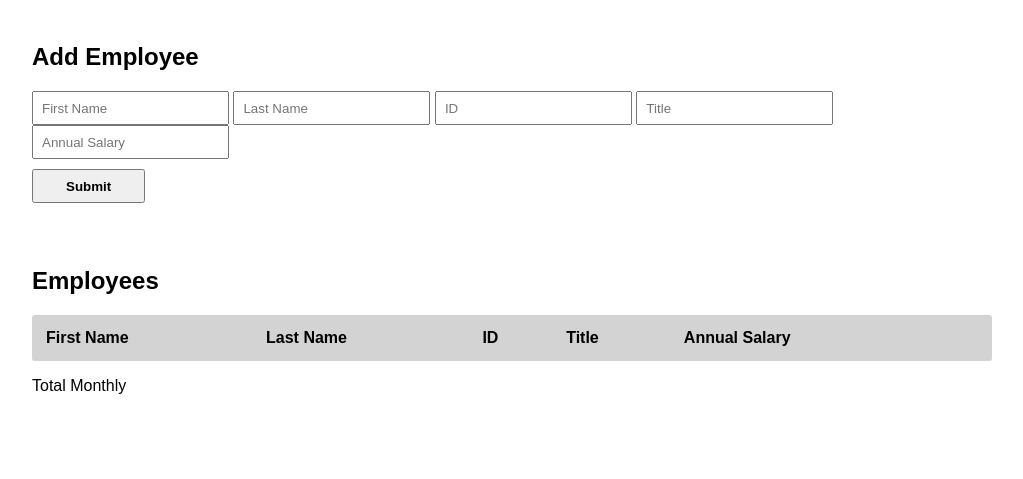
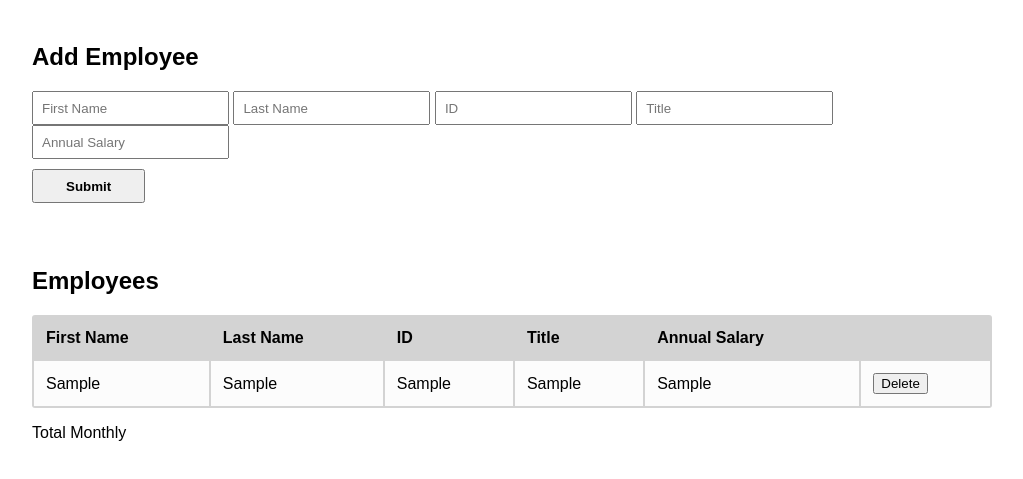
Before and after one commit to brianlarson/weekend-salary-calculator, a website: page index.html in a window 1280 px wide. Both pictures are taken after typing "Sample", "Sample", "Sample", "Sample", "Sample" into the empty fields and a click on the button "Submit". Shown: the part 79-558 px from the top of the page, without its empty margins (128-1151 px from the left). Drawn offline with Linux system fonts and the light colour scheme.

Commit message:
Finish ability to add employee rows with all data

```diff
--- a/index.html
+++ b/index.html
@@ -25,7 +25,7 @@
       </section>
       <section class="list-area">
         <h2>Employees</h2>
-        <table class="list-area__table">
+        <table id="employeeList" class="list-area__table">
           <thead>
             <th>First Name</th>
             <th>Last Name</th>
@@ -35,14 +35,7 @@
             <th></th>
           </thead>
           <tbody>
-            <!-- <tr>
-              <td>Brian</td>
-              <td>Larson</td>
-              <td>821</td>
-              <td>Prime Student!</td>
-              <td>$0</td>
-              <td><button>Delete</button></td>
-            </tr> -->
+              <!-- Employee rows go here -->
           </tbody>
         </table>
       </section>
--- a/script.js
+++ b/script.js
@@ -7,17 +7,31 @@ const annualSalaryInput = document.querySelector(`[data-testid="annualSalaryInpu
 
 // Create function to add employees to our list/table
 function addEmployee(event) {
+
   // Stop default button behavior where a button in a form refreshes the page
   event.preventDefault();
 
-  // Log the form input values
-  console.log(firstNameInput.value, lastNameInput.value, idInput.value, titleInput.value, annualSalaryInput.value);
+  // Get the tbody element so we can insert employee row elements (<tr>) into it
+  const tableBody = document.querySelector("#employeeList tbody");
+
+  // Insert the new employee row (<tr>) to our HTML table
+  tableBody.innerHTML += `
+    <tr>
+      <td>${firstNameInput.value}</td>
+      <td>${lastNameInput.value}</td>
+      <td>${idInput.value}</td>
+      <td>${titleInput.value}</td>
+      <td>${annualSalaryInput.value}</td>
+      <td><button>Delete</button></td>
+    </tr>
+  `;
 
   // Reset our add employee form so it's ready for the next addition
   resetForm();
+
 }
 
-// Add function to reset form inputs (quirk: cannot use vars set above for this DOM modification)
+// Add function to reset form inputs (quirk: cannot use vars set above for this DOM modification - why?)
 function resetForm() {
   document.querySelector(`[data-testid="firstNameInput"]`).value = '';
   document.querySelector(`[data-testid="lastNameInput"]`).value = '';
--- a/style.css
+++ b/style.css
@@ -40,3 +40,10 @@ body {
 .list-area__table td {
   padding: 12px;
 }
+
+.list-area__table tbody tr:nth-child(odd){
+  background: #fcfcfc;
+}
+.list-area__table tbody tr:nth-child(even){
+  background: #dcdcdc;
+}
```
